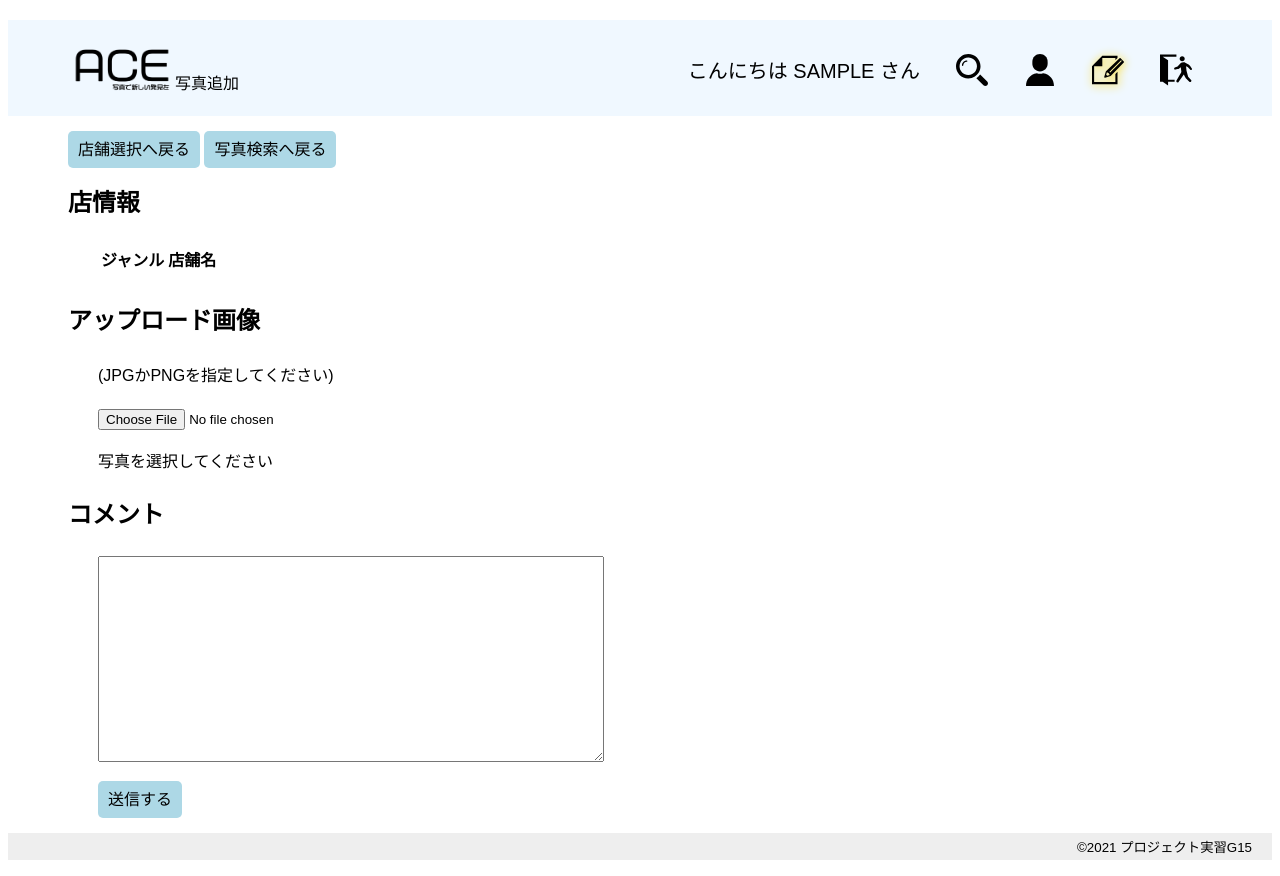
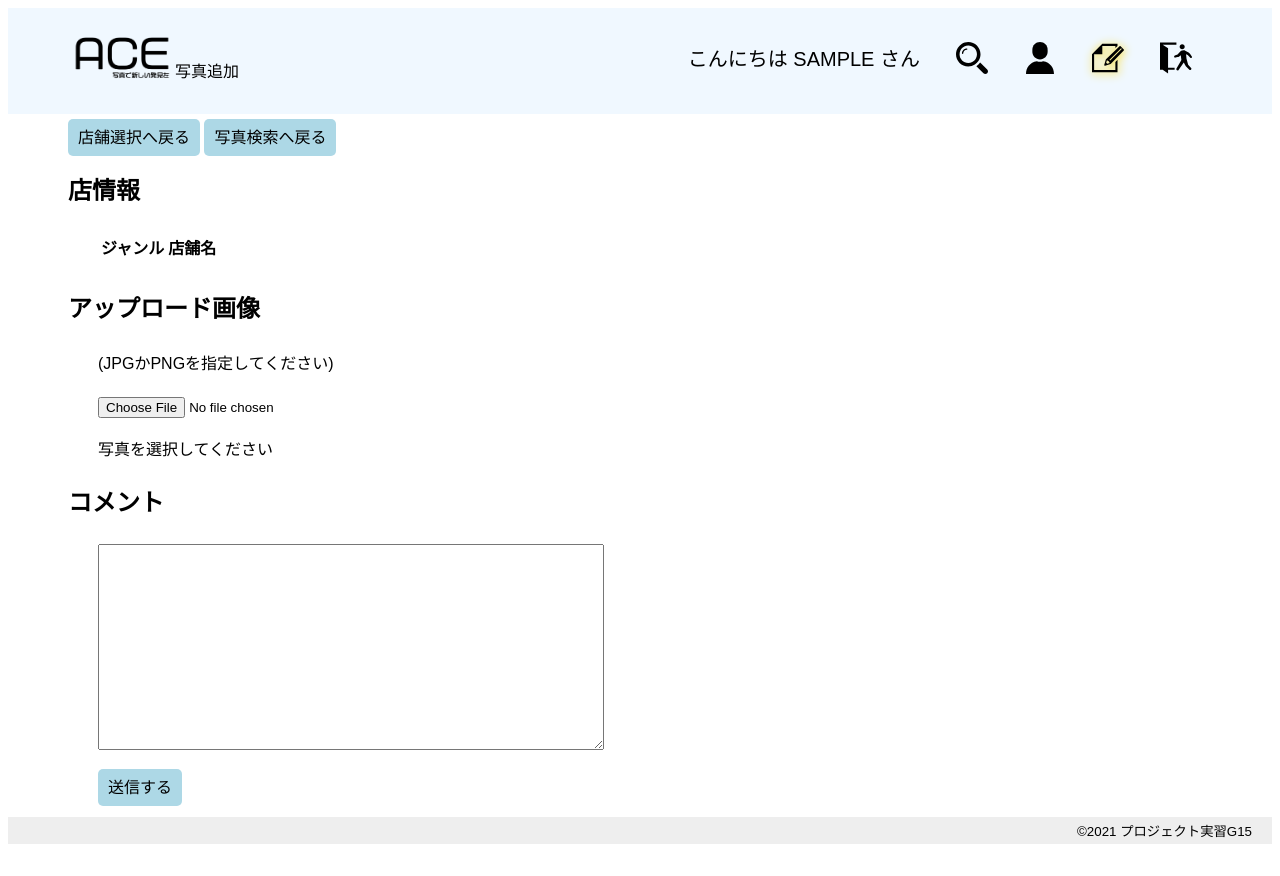
Before and after one commit to takayu112233/PhotoPostingSite, a PHP site: page /img_post.php in a window 1280 px wide. After the commit the page ends 844 px from the top, so only its background shows below. Run offline with PHP 8.4, Linux system fonts and the light colour scheme; the visitor is signed in with stand-in values (Sample User, id 1); data that the repository does not hold is empty.

Commit message:
20210718_01 メニュー表示修正

```diff
--- a/css/t_style.css
+++ b/css/t_style.css
@@ -16,10 +16,10 @@
   }
 
   .wrapper{
-      margin-top: 20px;
+      /* margin-top: 20px; */
       margin-right: 60px;
       margin-left: 60px;
-      margin-bottom: 20px;
+      /* margin-bottom: 20px; */
   }
 
 
@@ -59,6 +59,8 @@
       background-size: cover;
       background-position: center top;
       background-repeat: no-repeat;
+      padding-bottom: 10px;
+      margin-bottom: 10px;
   }
 
 
```
